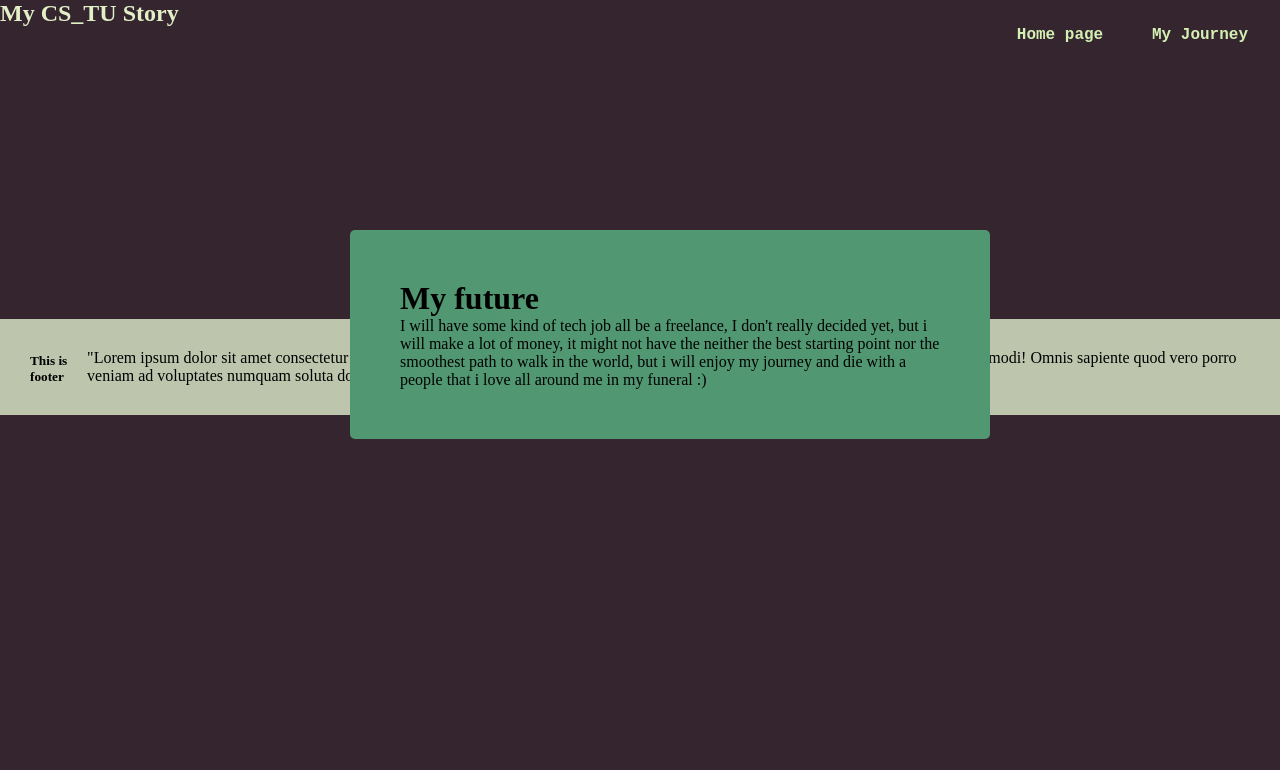
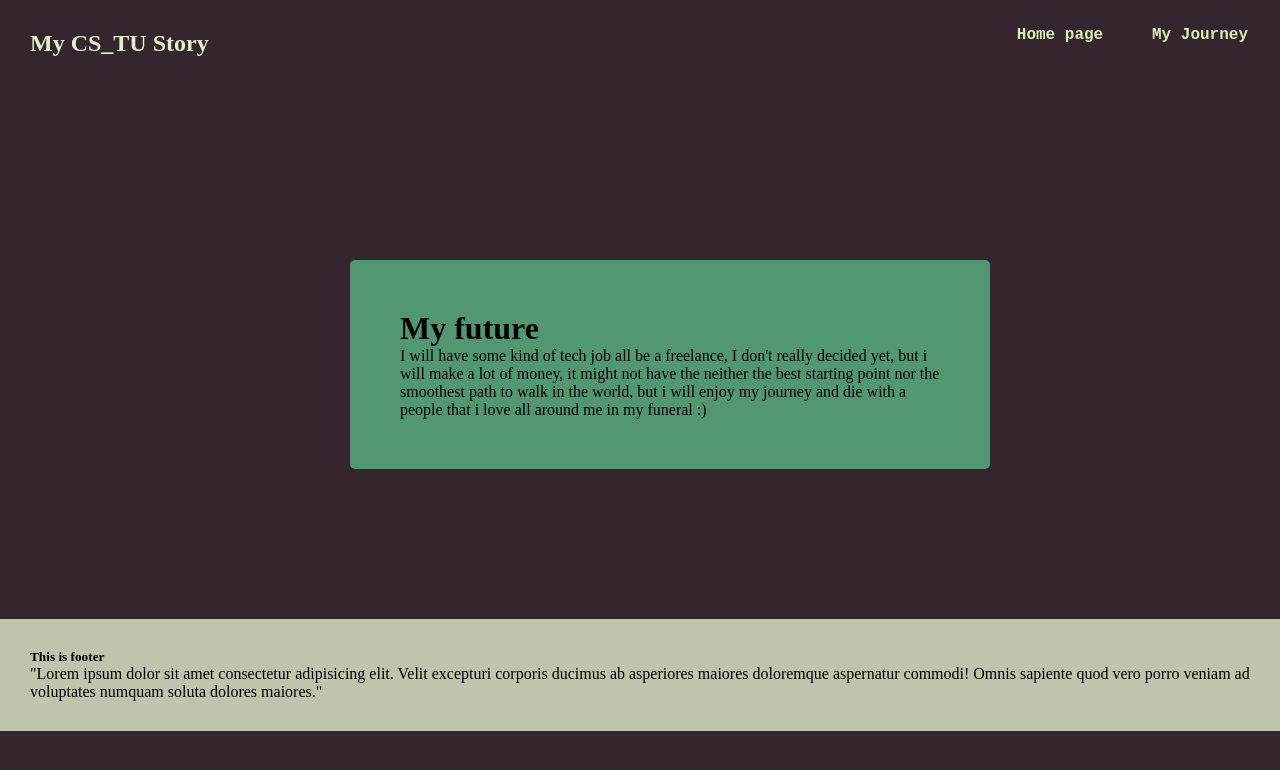
Before and after one commit to Karin-Supareang/6709520065_MyCSTUStory_03_old, a plain HTML site: page 6709520065_MyCSTUStory_03/6709520065_MyCSTUStory/myfuture.html in a window 1280 px wide. Drawn offline with Linux system fonts and the light colour scheme.

Commit message:
fixing other page because its has some displaying issue

```diff
--- a/6709520065_MyCSTUStory_03/6709520065_MyCSTUStory/myfuture.html
+++ b/6709520065_MyCSTUStory_03/6709520065_MyCSTUStory/myfuture.html
@@ -33,7 +33,7 @@
 
     </div>
 
-    <footer>
+    <div id="footer2">
         <h5>This is footer</h5>
 
         <p>
--- a/6709520065_MyCSTUStory_03/6709520065_MyCSTUStory/mystyle.css
+++ b/6709520065_MyCSTUStory_03/6709520065_MyCSTUStory/mystyle.css
@@ -54,7 +54,7 @@ article{
 
     height: 100vh;
     width: 100dvw;
-    background-color: hwb(148 32% 40%);
+    background-color: hwb(148 32% 40%);;
     order: -1;
     display: flex;
     flex-direction: row;
@@ -349,5 +349,17 @@ footer{
     top: 150px;
     left: 25%;
     right: 25%;
+    margin-bottom: 300px;
 
 }
+
+#footer2{
+    background-color: #BEC5AD;
+    width: 100%;
+    padding: 30px;
+}
+
+#Sidee{
+    margin-top: 30px;
+    margin-left: 30px;
+}
```
Also changed, not shown: 6709520065_MyCSTUStory_03/6709520065_MyCSTUStory/index.html (+1 -1 lines), 6709520065_MyCSTUStory_03/6709520065_MyCSTUStory/myjourney.html (+1 -6 lines).
